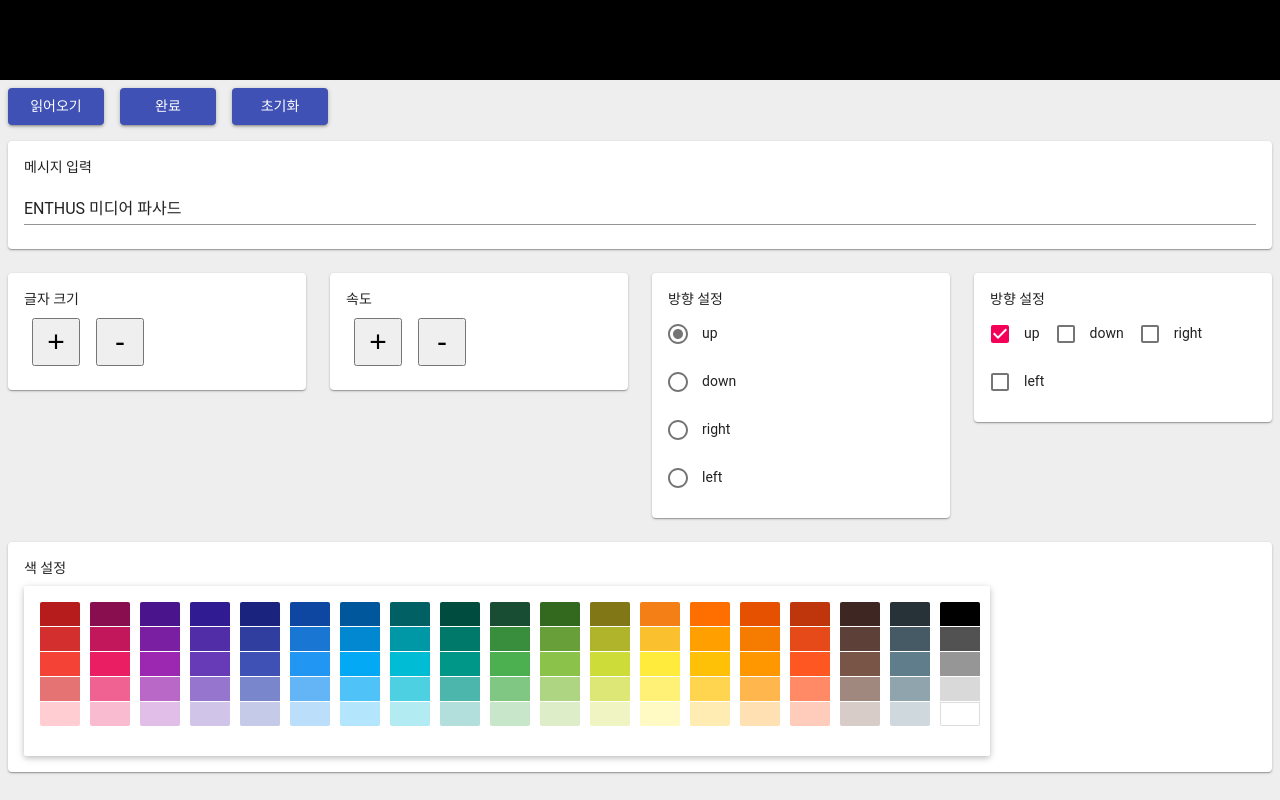
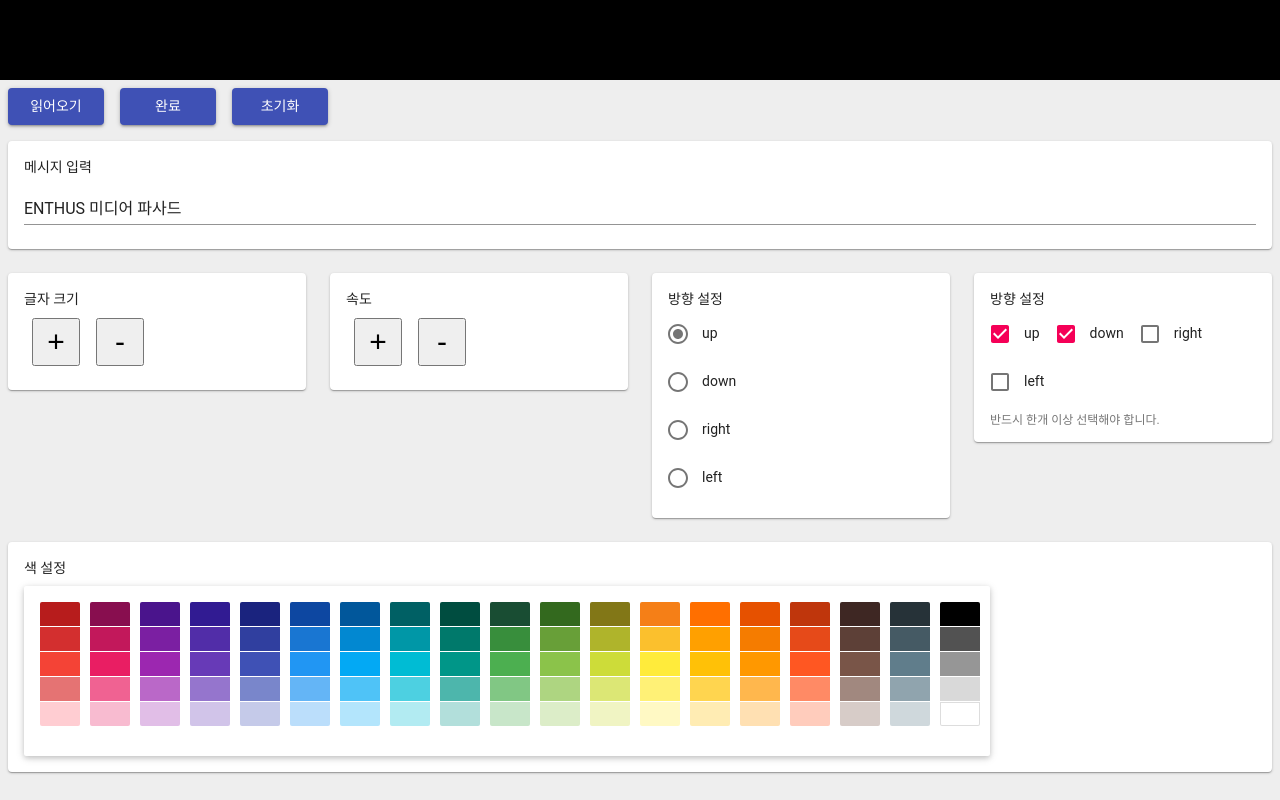
Before and after one commit to enthusapp/esign, a React (Create React App) app: page / in a window 1280 px wide. Built offline with nearby package versions, Linux system fonts and the light colour scheme.

Commit message:
select multiple

```diff
--- a/src/App.js
+++ b/src/App.js
@@ -245,7 +245,16 @@
   };
 
   directionChange2 = (event) => {
-    this.setState({ direction: event.target.value }, this.updateAnimation2);
+    const { direction2 } = this.state;
+    const index = direction2.indexOf(event.target.value);
+
+    if (event.target.checked) {
+      if (index === -1) direction2.push(event.target.value);
+    } else if (index > -1 && direction2.length > 1) {
+      direction2.splice(index, 1);
+    }
+
+    this.setState({ direction2 }, this.updateAnimation2);
   }
 
   textChange = (event) => {
@@ -304,7 +313,7 @@
 
   render() {
     const {
-      currentAnimation, direction, textState, colorState,
+      currentAnimation, direction2, direction, textState, colorState,
     } = this.state;
     const playerProps = { };
 
@@ -396,7 +405,7 @@
                     방향 설정
                   </Typography>
                   <CheckboxSelection
-                    checkedKeys={[direction]}
+                    checkedKeys={direction2}
                     keys={Object.keys(this.getAnimationList())}
                     handleChange={this.directionChange2}
                   />
--- a/src/components/CheckboxSelection.js
+++ b/src/components/CheckboxSelection.js
@@ -1,7 +1,9 @@
 import React from 'react';
 import FormGroup from '@material-ui/core/FormGroup';
 import Checkbox from '@material-ui/core/Checkbox';
+import FormControl from '@material-ui/core/FormControl';
 import FormControlLabel from '@material-ui/core/FormControlLabel';
+import FormHelperText from '@material-ui/core/FormHelperText';
 
 function CheckboxSelection(prop) {
   const {
@@ -26,10 +28,19 @@
     />
   ));
 
+  const error = checkedKeys.length < 1;
+
   return (
-    <FormGroup row>
-      {Checks}
-    </FormGroup>
+    <FormControl
+      required
+      error={error}
+      component="fieldset"
+    >
+      <FormGroup row>
+        {Checks}
+      </FormGroup>
+      <FormHelperText>반드시 한개 이상 선택해야 합니다.</FormHelperText>
+    </FormControl>
   );
 }
 
```
Also changed, not shown: 1 other file (tests, documents, lock files or other folders).
